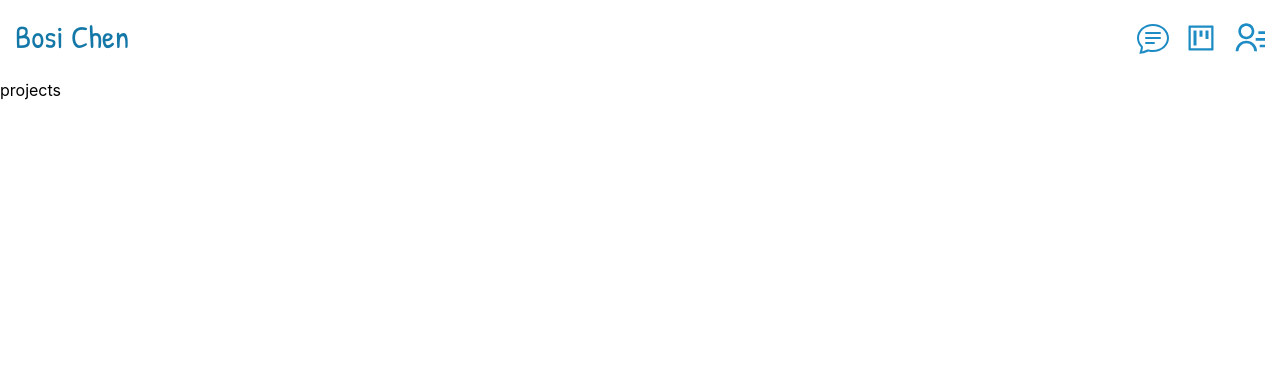
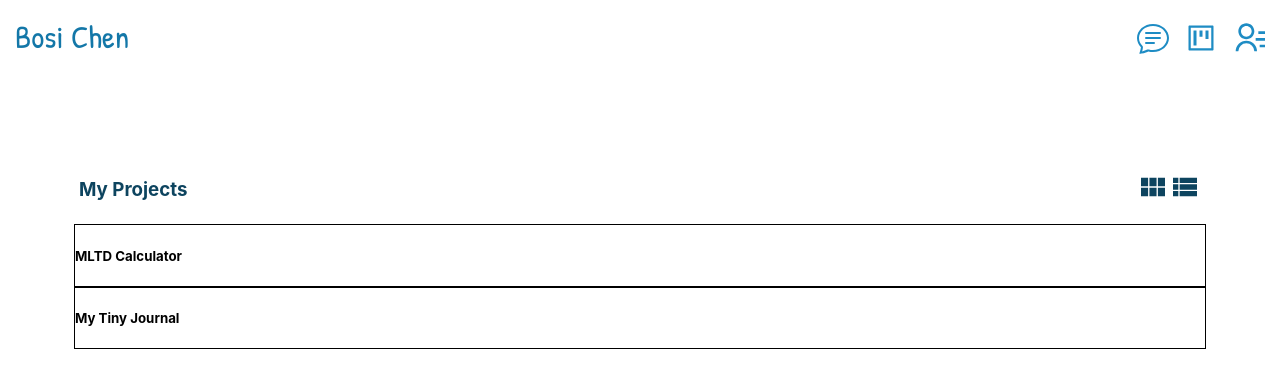
Before and after one commit to BosiC0015/personal-website, a React (Create React App) app: page /projects in a window 1280 px wide. Shown: the top 388 px of the page. Built offline with nearby package versions, Linux system fonts and the light colour scheme.

Commit message:
create project page outline

```diff
--- /dev/null
+++ b/src/projectpage/ProjectHead.js
@@ -0,0 +1,26 @@
+import React from "react";
+import { IconContext } from "react-icons";
+import { MdViewModule, MdViewList } from 'react-icons/md';
+
+
+class ProjectHead extends React.Component {
+  render() {
+    return (
+      <div className="head">
+        <div className="title">
+          <h3>My Projects</h3>
+        </div>
+        <div className="change-projects-view">
+          <IconContext.Provider value={{ size: '2em', className: 'icon-view' }}>
+            <MdViewModule />
+          </IconContext.Provider>
+          <IconContext.Provider value={{ size: '2em', className: 'icon-view' }}>
+            <MdViewList />
+          </IconContext.Provider>
+        </div>
+      </div>
+    );
+  };
+};
+
+export { ProjectHead };
--- /dev/null
+++ b/src/projectpage/Projectpage.css
@@ -0,0 +1,22 @@
+.projects {
+  margin: 5%;
+  padding: 10px;
+}
+
+.head {
+  padding: 5px;
+  display: flex;
+  align-items: center;
+  justify-content: space-between;
+}
+
+h3 {
+  color: #0d445f;
+}
+.icon-view {
+  color: #0d445f;
+}
+
+.project-card {
+  border: 1px solid #000;
+}
--- a/src/projectpage/Projectpage.js
+++ b/src/projectpage/Projectpage.js
@@ -1,10 +1,26 @@
 import { Nav } from "../components/Nav";
+import { ProjectHead } from "./ProjectHead";
+import "./Projectpage.css";
 
 export default function ProjectPage() {
   return (
     <main>
       <Nav />
-      projects
+      <div className="projects">
+        <ProjectHead />
+        <div className="projects-container">
+          <section className="project-card">
+            <div className="project-title">
+              <h5>MLTD Calculator</h5>
+            </div>
+          </section>
+          <section className="project-card">
+            <div className="project-title">
+              <h5>My Tiny Journal</h5>
+            </div>
+          </section>
+        </div>
+      </div>
     </main>
   );
 };
```
